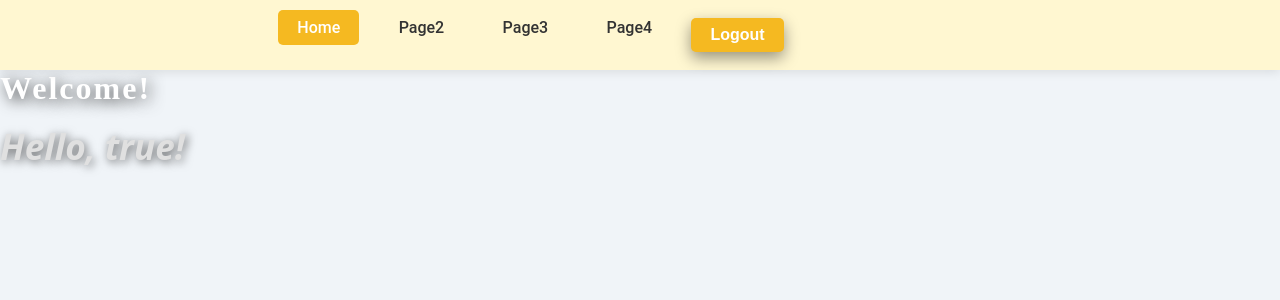
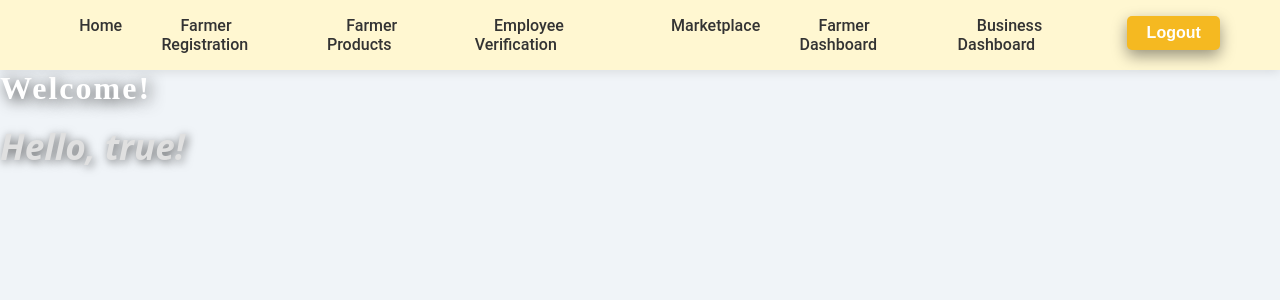
Before and after one commit to Parthch106/KrishiLink, a React (Create React App) app in the folder frontend_krishilink/: page /home in a window 1280 px wide. Shown: the top 300 px of the page. Built offline with nearby package versions, Linux system fonts and the light colour scheme; sample sign-in values are in the browser's storage.

Commit message:
Navbar updated

```diff
--- a/frontend_krishilink/src/App.js
+++ b/frontend_krishilink/src/App.js
@@ -4,6 +4,12 @@ import { useState } from 'react';
 import Login from './Pages/Login';
 import Signup from './Pages/Signup';
 import Home from './Pages/Home';
+import FarmerRegistration from "./Pages/FarmerRegistration";
+import FarmerProducts from "./Pages/FarmerProducts";
+import EmployeeVerification from "./Pages/EmployeeVerification";
+import Marketplace from "./Pages/Marketplace";
+import FarmerDashboard from "./Pages/FarmerDashboard";
+import BusinessDashboard from "./Pages/BusinessDashboard";
 
 function App() {
   const [isAuthenticated, setIsAuthenticated] = useState(false);
@@ -20,6 +26,12 @@ function App() {
         <Route path='/login' element={<Login />} />
         <Route path='/signup' element={<Signup />} />
         <Route path='/home' element={<PrivateRoute element={<Home />} />} />
+        <Route path="/register" element={<FarmerRegistration />} />
+        <Route path="/products" element={<FarmerProducts />} />
+        <Route path="/employee" element={<EmployeeVerification />} />
+        <Route path="/marketplace" element={<Marketplace />} />
+        <Route path="/farmer-dashboard" element={<FarmerDashboard />} />
+        <Route path="/business-dashboard" element={<BusinessDashboard />} />
       </Routes>
     </div>
   );
--- a/frontend_krishilink/src/Navbar/NavBar.js
+++ b/frontend_krishilink/src/Navbar/NavBar.js
@@ -1,6 +1,6 @@
 import React, { useState } from "react";
-import { NavLink , useNavigate } from "react-router-dom";
-import { handleSuccess } from '../utils';
+import { NavLink, useNavigate } from "react-router-dom";
+import { handleSuccess } from "../utils";
 import { ToastContainer } from "react-toastify";
 import "./NavBar.css";
 
@@ -8,84 +8,70 @@ function NavBar() {
   const [click, setClick] = useState(false);
   const navigate = useNavigate();
 
-  const handleLogout = (e) => {
-    localStorage.removeItem('token');
-    localStorage.removeItem('loggedInUser');
-    handleSuccess('User Loggedout');
+  const handleLogout = () => {
+    localStorage.removeItem("token");
+    localStorage.removeItem("loggedInUser");
+    handleSuccess("User Logged out");
+
     setTimeout(() => {
-        navigate('/login');
-    }, 1000)
-}
+      navigate("/login");
+    }, 1000);
+  };
 
   const handleClick = () => setClick(!click);
+
   return (
     <>
       <nav className="navbar">
         <div className="nav-container">
-
-          <ul className={click ? "nav-menu active" : "nav-menu"}>
+          <ul className={`nav-menu ${click ? "active" : ""}`}>
             <li className="nav-item">
-              <NavLink
-                exact
-                to="/home"
-                activeClassName="active"
-                className="nav-links"
-                onClick={handleClick}
-              >
+              <NavLink to="/" className="nav-links" onClick={handleClick}>
                 Home
               </NavLink>
             </li>
             <li className="nav-item">
-              <NavLink
-                exact
-                to="/desc"
-                activeClassName="active"
-                className="nav-links"
-                onClick={handleClick}
-              >
-               Page2
+              <NavLink to="/register" className="nav-links" onClick={handleClick}>
+                Farmer Registration
               </NavLink>
             </li>
             <li className="nav-item">
-              <NavLink
-                exact
-                to="/man"
-                activeClassName="active"
-                className="nav-links"
-                onClick={handleClick}
-              >
-                Page3
+              <NavLink to="/products" className="nav-links" onClick={handleClick}>
+                Farmer Products
               </NavLink>
             </li>
             <li className="nav-item">
-              <NavLink
-                exact
-                to="/ai"
-                activeClassName="active"
-                className="nav-links"
-                onClick={handleClick}
-              >
-                Page4
+              <NavLink to="/employee" className="nav-links" onClick={handleClick}>
+                Employee Verification
               </NavLink>
             </li>
             <li className="nav-item">
-            <div id="logout"><button className="button2" onClick={handleLogout}>Logout</button></div>
+              <NavLink to="/marketplace" className="nav-links" onClick={handleClick}>
+                Marketplace
+              </NavLink>
+            </li>
+            <li className="nav-item">
+              <NavLink to="/farmer-dashboard" className="nav-links" onClick={handleClick}>
+                Farmer Dashboard
+              </NavLink>
+            </li>
+            <li className="nav-item">
+              <NavLink to="/business-dashboard" className="nav-links" onClick={handleClick}>
+                Business Dashboard
+              </NavLink>
+            </li>
+            <li className="nav-item">
+              <button className="button2" onClick={handleLogout}>
+                Logout
+              </button>
             </li>
           </ul>
+
           <div className="nav-icon" onClick={handleClick}>
-            {/* <i className={click ? "fas fa-times" : "fas fa-bars"}></i> */}
+            {click ? <span className="icon">✖</span> : <span className="icon">☰</span>}
+          </div>
 
-            {click ? (
-              <span className="icon">
-                {" "}
-              </span>
-            ) : (
-              <span className="icon">
-
-              </span>
-            )}
-          </div>
-          <ToastContainer/>
+          <ToastContainer />
         </div>
       </nav>
     </>
--- /dev/null
+++ b/frontend_krishilink/src/Pages/BusinessDashboard.js
@@ -0,0 +1,14 @@
+import React from "react";
+import NavBar from '../Navbar/NavBar';
+
+const BusinessDashboard = () => {
+  return (
+    <div className="p-6">
+      <NavBar></NavBar>
+      <h1 className="text-2xl font-bold">Business Dashboard</h1>
+      <p className="mt-2 text-gray-600">Track your bids, purchases, and sales statistics.</p>
+    </div>
+  );
+};
+
+export default BusinessDashboard;
--- /dev/null
+++ b/frontend_krishilink/src/Pages/EmployeeVerification.js
@@ -0,0 +1,14 @@
+import React from "react";
+import NavBar from '../Navbar/NavBar';
+
+const EmployeeVerification = () => {
+  return (
+    <div className="p-6">
+      <NavBar></NavBar>
+      <h1 className="text-2xl font-bold">Employee Verification</h1>
+      <p className="mt-2 text-gray-600">Verify and update product details after physical inspection.</p>
+    </div>
+  );
+};
+
+export default EmployeeVerification;
--- /dev/null
+++ b/frontend_krishilink/src/Pages/FarmerDashboard.js
@@ -0,0 +1,14 @@
+import React from "react";
+import NavBar from '../Navbar/NavBar';
+
+const FarmerDashboard = () => {
+  return (
+    <div className="p-6">
+      <NavBar></NavBar>
+      <h1 className="text-2xl font-bold">Farmer Dashboard</h1>
+      <p className="mt-2 text-gray-600">View profile details, products, purchase & sales history.</p>
+    </div>
+  );
+};
+
+export default FarmerDashboard;
--- /dev/null
+++ b/frontend_krishilink/src/Pages/FarmerProducts.js
@@ -0,0 +1,14 @@
+import React from "react";
+import NavBar from '../Navbar/NavBar';
+
+const FarmerProducts = () => {
+  return (
+    <div className="p-6">
+      <NavBar></NavBar>
+      <h1 className="text-2xl font-bold">Farmer Products</h1>
+      <p className="mt-2 text-gray-600">View available products and crop statistics.</p>
+    </div>
+  );
+};
+
+export default FarmerProducts;
--- /dev/null
+++ b/frontend_krishilink/src/Pages/FarmerRegistration.js
@@ -0,0 +1,15 @@
+import React from "react";
+import NavBar from "../Navbar/NavBar";
+
+
+const FarmerRegistration = () => {
+  return (
+    <div className="p-6">
+      <NavBar></NavBar>
+      <h1 className="text-2xl font-bold">Farmer Registration</h1>
+      <p className="mt-2 text-gray-600">Register as a farmer and upload necessary documents.</p>
+    </div>
+  );
+};
+
+export default FarmerRegistration;
--- /dev/null
+++ b/frontend_krishilink/src/Pages/Marketplace.js
@@ -0,0 +1,14 @@
+import React from "react";
+import NavBar from '../Navbar/NavBar';
+
+const Marketplace = () => {
+  return (
+    <div className="p-6">
+      <NavBar></NavBar>
+      <h1 className="text-2xl font-bold">Marketplace</h1>
+      <p className="mt-2 text-gray-600">Bid on MSP products or upload new ones.</p>
+    </div>
+  );
+};
+
+export default Marketplace;
```
